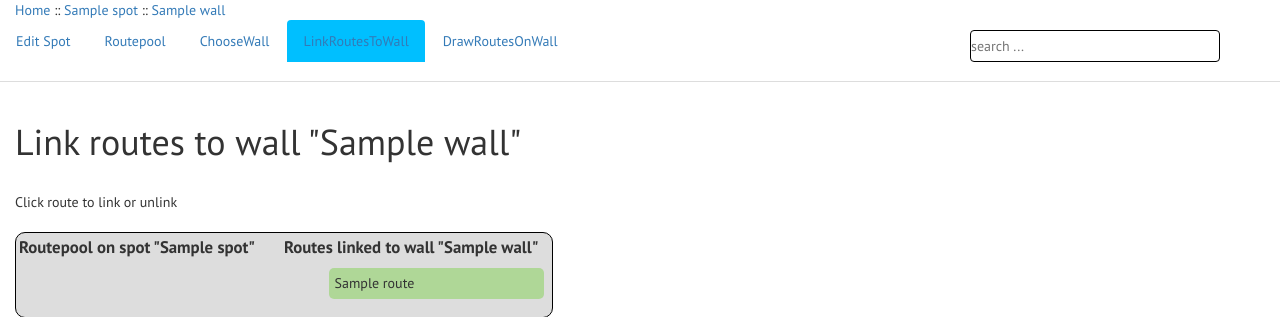
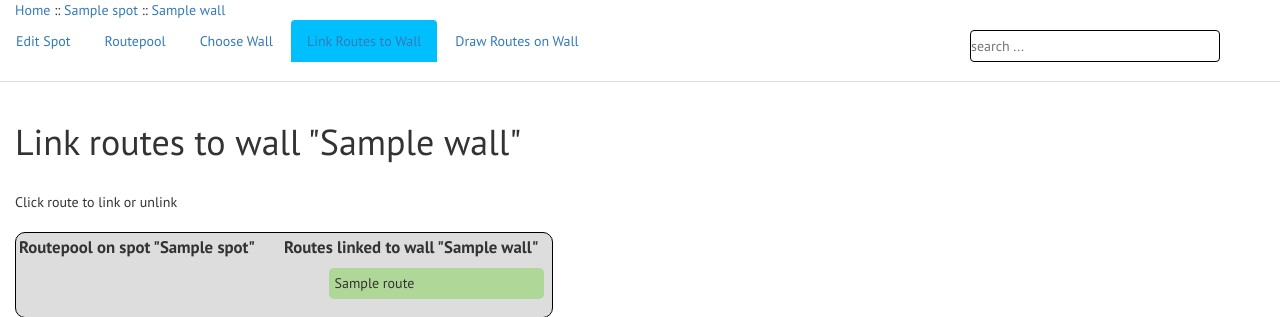
Before and after one commit to jakubfabian/topo, a Django app: a page that uses edit_spot/templates/edit_spot/link_routes_to_wall.html in a window 1280 px wide. Shown: the part 57-374 px from the top of the page. Run offline with Django 3.2, Linux system fonts and the light colour scheme; a user stored in the database is signed in; tables that the repository leaves empty hold one stand-in row (values such as "Sample post"); some libraries are stand-ins or nearby versions.

Commit message:
add spaces on edit_spot navigation link texts

```diff
--- a/edit_spot/templates/edit_spot/add_route.html
+++ b/edit_spot/templates/edit_spot/add_route.html
@@ -23,14 +23,14 @@
                 <a class="nav-link active" href="{% url "add_route" spot_id=spot.pk %}">Routepool</a>
             </li>
             <li class="nav-item">
-                <a class="nav-link" href="{% url "edit_spot_wall_index" spot_id=spot.pk %}">ChooseWall</a>
+                <a class="nav-link" href="{% url "edit_spot_wall_index" spot_id=spot.pk %}">Choose Wall</a>
             </li>
             {% if last_wall_id %}
                 <li class="nav-item">
-                    <a class="nav-link" href="{% url "link_routes_to_wall" wall_id=last_wall_id %}">LinkRoutesToWall</a>
+                    <a class="nav-link" href="{% url "link_routes_to_wall" wall_id=last_wall_id %}">Link Routes to Wall</a>
                 </li>
                 <li class="nav-item">
-                    <a class="nav-link" href="{% url "draw_routes" wall_id=last_wall_id %}">DrawRoutesOnWall</a>
+                    <a class="nav-link" href="{% url "draw_routes" wall_id=last_wall_id %}">Draw Routes on Wall</a>
                 </li>
             {% endif %}&nbsp;
 
--- a/edit_spot/templates/edit_spot/add_wall.html
+++ b/edit_spot/templates/edit_spot/add_wall.html
@@ -77,7 +77,7 @@ function map_init_basic(map, options) {
 {% block edit_pane %}
 <a href="{% url "edit_spot" spot_id=spot.pk %}">Edit Spot</a> &nbsp;
 <a href="{% url "add_route" spot_id=spot.pk %}">Routepool</a>&nbsp;
-<a href="{% url "edit_spot_wall_index" spot_id=spot.pk %}">ChooseWall</a>&nbsp;
+<a href="{% url "edit_spot_wall_index" spot_id=spot.pk %}">Choose Wall</a>&nbsp;
 {% endblock %}
 
 {% block content %}
--- a/edit_spot/templates/edit_spot/edit_spot.html
+++ b/edit_spot/templates/edit_spot/edit_spot.html
@@ -76,14 +76,14 @@
                 <a class="nav-link" href="{% url "add_route" spot_id=spot.pk %}">Routepool</a>
             </li>
             <li class="nav-item">
-                <a class="nav-link" href="{% url "edit_spot_wall_index" spot_id=spot.pk %}">ChooseWall</a>
+                <a class="nav-link" href="{% url "edit_spot_wall_index" spot_id=spot.pk %}">Choose Wall</a>
             </li>
             {% if last_wall_id %}
                 <li class="nav-item">
-                    <a class="nav-link" href="{% url "link_routes_to_wall" wall_id=last_wall_id %}">LinkRoutesToWall</a>
+                    <a class="nav-link" href="{% url "link_routes_to_wall" wall_id=last_wall_id %}">Link Routes to Wall</a>
                 </li>
                 <li class="nav-item">
-                    <a class="nav-link" href="{% url "draw_routes" wall_id=last_wall_id %}">DrawRoutesOnWall</a>
+                    <a class="nav-link" href="{% url "draw_routes" wall_id=last_wall_id %}">Draw Routes on Wall</a>
                 </li>
             {% endif %}&nbsp;
 
--- a/edit_spot/templates/edit_spot/link_routes_to_wall.html
+++ b/edit_spot/templates/edit_spot/link_routes_to_wall.html
@@ -156,18 +156,18 @@
                 <a class="nav-link" href="{% url "add_route" spot_id=spot.pk %}">Routepool</a>
             </li>
             <li class="nav-item">
-                <a class="nav-link" href="{% url "edit_spot_wall_index" spot_id=spot.pk %}">ChooseWall</a>
+                <a class="nav-link" href="{% url "edit_spot_wall_index" spot_id=spot.pk %}">Choose Wall</a>
             </li>
             {% if last_wall_id %}
                 <li class="nav-item">
-                    <a class="nav-link active" href="{% url "link_routes_to_wall" wall_id=last_wall_id %}">LinkRoutesToWall</a>
+                    <a class="nav-link active" href="{% url "link_routes_to_wall" wall_id=last_wall_id %}">Link Routes to Wall</a>
                 </li>
                 <li class="nav-item">
-                    <a class="nav-link" href="{% url "draw_routes" wall_id=last_wall_id %}">DrawRoutesOnWall</a>
+                    <a class="nav-link" href="{% url "draw_routes" wall_id=last_wall_id %}">Draw Routes on Wall</a>
                 </li>
             {% else %}
                 <li class="nav-item">
-                    <a class="nav-link disabled" href="#">LinkRoutesToWall</a>
+                    <a class="nav-link disabled" href="#">Link Routes to Wall</a>
                 </li>
             {% endif %}&nbsp;
 
--- a/edit_spot/templates/edit_spot/wall_index.html
+++ b/edit_spot/templates/edit_spot/wall_index.html
@@ -58,14 +58,14 @@
                 <a class="nav-link" href="{% url "add_route" spot_id=spot.pk %}">Routepool</a>
             </li>
             <li class="nav-item">
-                <a class="nav-link active" href="{% url "edit_spot_wall_index" spot_id=spot.pk %}">ChooseWall</a>
+                <a class="nav-link active" href="{% url "edit_spot_wall_index" spot_id=spot.pk %}">Choose Wall</a>
             </li>
             {% if last_wall_id %}
                 <li class="nav-item">
-                    <a class="nav-link" href="{% url "link_routes_to_wall" wall_id=last_wall_id %}">LinkRoutesToWall</a>
+                    <a class="nav-link" href="{% url "link_routes_to_wall" wall_id=last_wall_id %}">Link Routes to Wall</a>
                 </li>
                 <li class="nav-item">
-                    <a class="nav-link" href="{% url "draw_routes" wall_id=last_wall_id %}">DrawRoutesOnWall</a>
+                    <a class="nav-link" href="{% url "draw_routes" wall_id=last_wall_id %}">Draw Routes on Wall</a>
                 </li>
             {% endif %}
 
```
Also changed, not shown: edit_spot/templates/edit_spot/draw_routes.html (+4 -4 lines).
